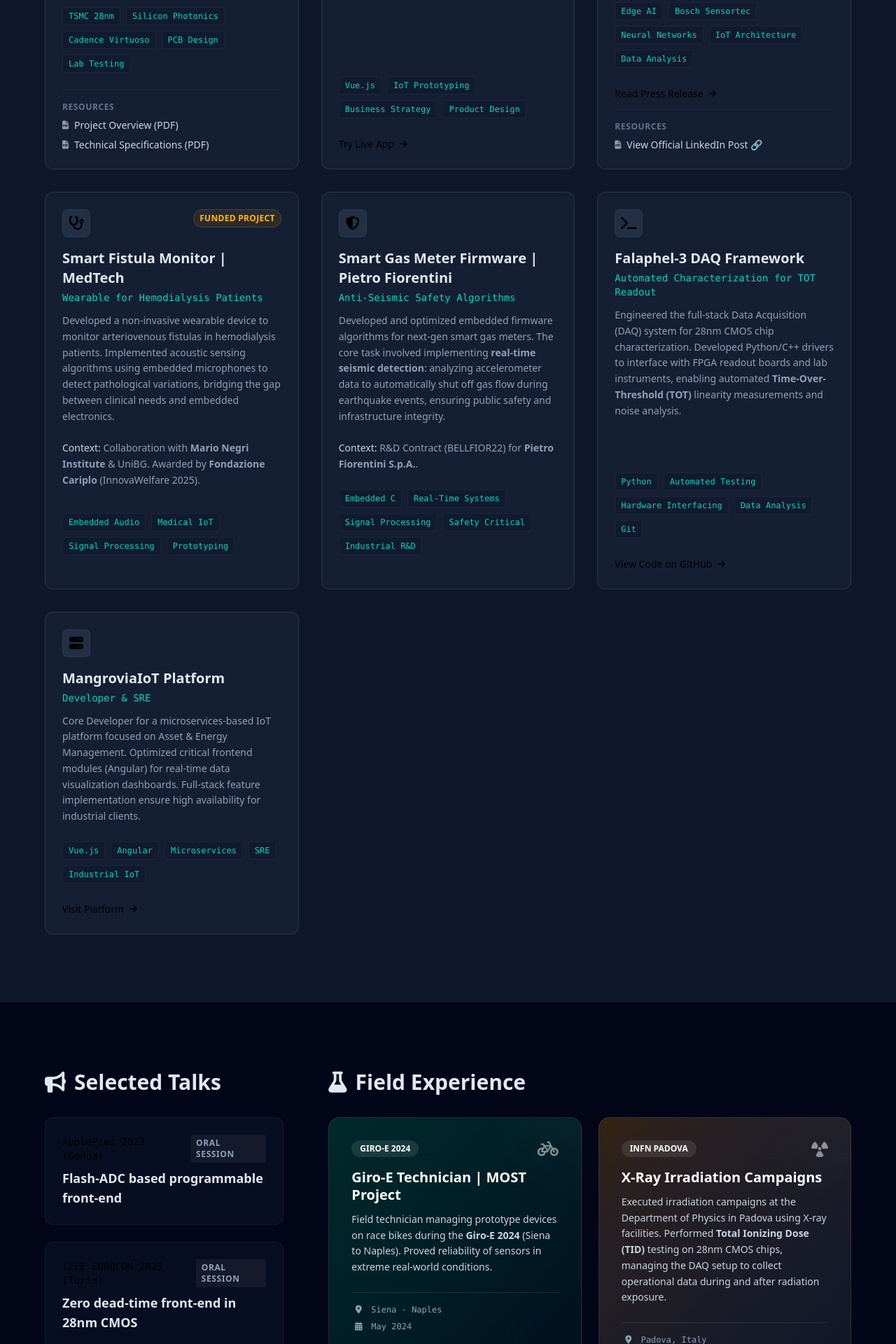
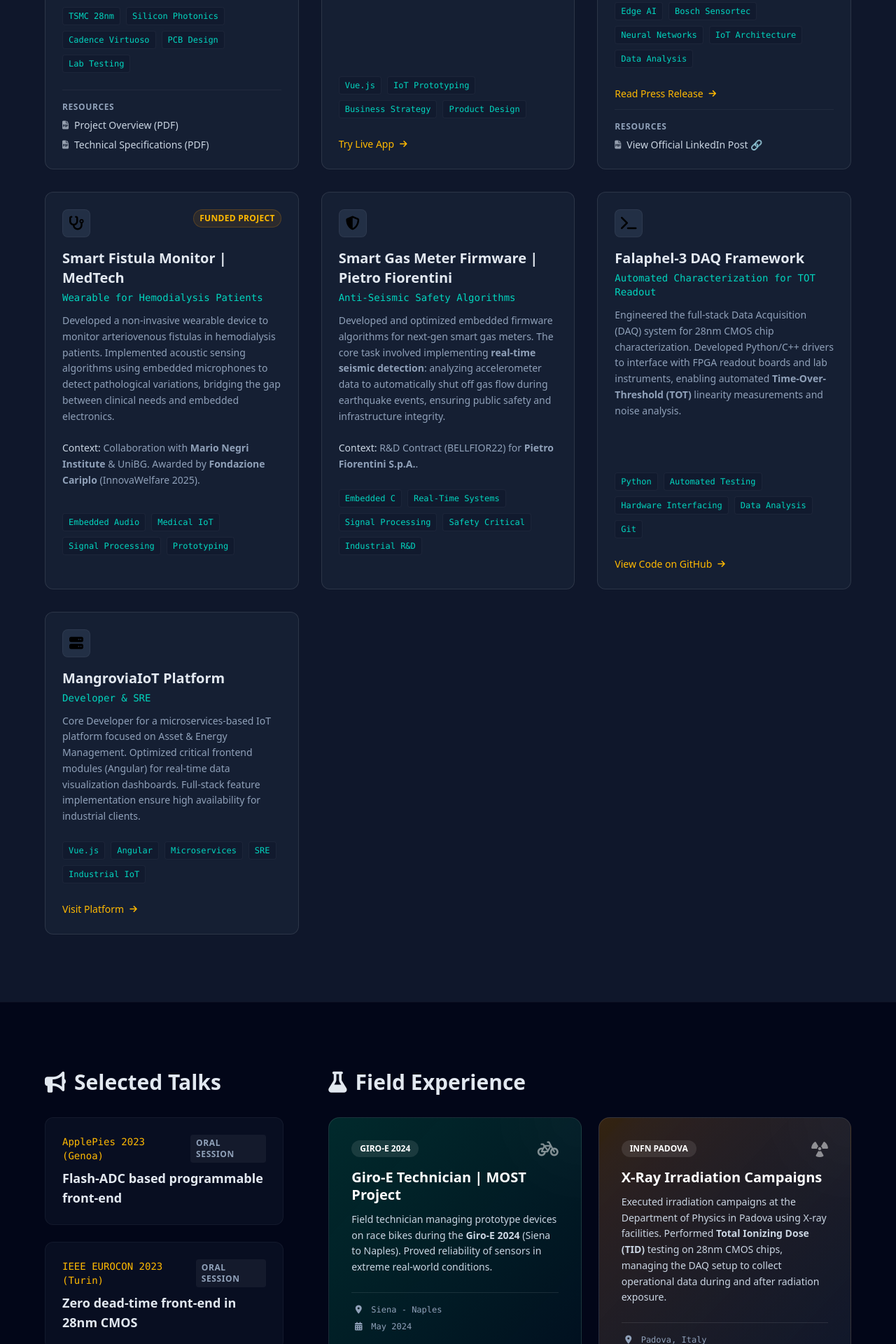
Before and after one commit to agalliani/agalliani.github.io, a Vue app: page / in a window 1280 px wide. Shown: the part 2180-4100 px from the top of the page at 70% size. Built offline with nearby package versions, Linux system fonts and the light colour scheme.

Commit message:
Improve accessibility: Increase text contrast for better readability

```diff
--- a/src/components/Footer.vue
+++ b/src/components/Footer.vue
@@ -24,7 +24,7 @@
             <i class="fas fa-envelope text-xl"></i>
           </div>
           <h3 class="text-slate-200 font-bold mb-1">Get in Touch</h3>
-          <span class="text-sm text-slate-500 group-hover:text-accent transition-colors">andreagalliani29@gmail.com</span>
+          <span class="text-sm text-slate-400 group-hover:text-amber-400 transition-colors">andreagalliani29@gmail.com</span>
         </a>
 
         <!-- LinkedIn -->
@@ -33,7 +33,7 @@
             <i class="fab fa-linkedin-in text-xl"></i>
           </div>
           <h3 class="text-slate-200 font-bold mb-1">Connect on LinkedIn</h3>
-          <span class="text-sm text-slate-500 group-hover:text-[#0077b5] transition-colors">View Profile</span>
+          <span class="text-sm text-slate-400 group-hover:text-[#0077b5] transition-colors">View Profile</span>
         </a>
 
         <!-- GitHub -->
@@ -42,12 +42,12 @@
             <i class="fab fa-github text-xl"></i>
           </div>
           <h3 class="text-slate-200 font-bold mb-1">Check Code</h3>
-          <span class="text-sm text-slate-500 group-hover:text-white transition-colors">Explore Repositories</span>
+          <span class="text-sm text-slate-400 group-hover:text-white transition-colors">Explore Repositories</span>
         </a>
       </div>
 
       <div class="text-center border-t border-white/5 pt-8">
-        <p class="text-slate-500 text-sm">
+        <p class="text-slate-400 text-sm">
           © {{ year }} Andrea Galliani. Ph.D. Candidate & Engineering Specialist.
         </p>
       </div>
--- a/src/components/ProjectCard.vue
+++ b/src/components/ProjectCard.vue
@@ -37,15 +37,15 @@
     </div>
 
     <div class="mt-auto space-y-3">
-      <a v-if="link" :href="link" target="_blank" class="inline-flex items-center text-sm text-accent hover:text-amber-400 font-medium transition-colors">
+      <a v-if="link" :href="link" target="_blank" class="inline-flex items-center text-sm text-amber-400 hover:text-amber-300 font-medium transition-colors">
         {{ linkLabel || 'View Project' }} <i class="fas fa-arrow-right ml-2 text-xs transition-transform group-hover:translate-x-1"></i>
       </a>
 
       <div v-if="links && links.length > 0" class="pt-4 border-t border-white/5">
-        <span class="text-xs font-bold text-slate-500 uppercase tracking-wider block mb-2">Resources</span>
+        <span class="text-xs font-bold text-slate-400 uppercase tracking-wider block mb-2">Resources</span>
         <div class="flex flex-col gap-2">
-          <a v-for="l in links" :key="l.label" :href="l.url" target="_blank" class="text-sm text-slate-300 hover:text-accent transition-colors flex items-center gap-2 group/link">
-            <i class="fas fa-file-pdf text-xs opacity-70 group-hover/link:text-accent"></i> {{ l.label }}
+          <a v-for="l in links" :key="l.label" :href="l.url" target="_blank" class="text-sm text-slate-300 hover:text-amber-400 transition-colors flex items-center gap-2 group/link">
+            <i class="fas fa-file-pdf text-xs opacity-70 group-hover/link:text-amber-400"></i> {{ l.label }}
           </a>
         </div>
       </div>
--- a/src/components/Publications.vue
+++ b/src/components/Publications.vue
@@ -64,14 +64,14 @@
           <div class="space-y-6">
             <div v-for="talk in talks" :key="talk.event" class="bg-slate-900/50 border border-white/5 p-6 rounded-xl hover:border-accent/30 transition-colors group">
               <div class="flex justify-between items-start mb-2">
-                <span class="text-accent font-mono text-sm">{{ talk.event }}</span>
+                <span class="text-amber-400 font-mono text-sm">{{ talk.event }}</span>
                 <span class="text-xs font-bold uppercase tracking-wider px-2 py-1 bg-white/5 rounded text-slate-400">{{ talk.type }}</span>
               </div>
-              <h3 class="text-lg font-bold text-slate-200 group-hover:text-accent transition-colors">{{ talk.topic }}</h3>
+              <h3 class="text-lg font-bold text-slate-200 group-hover:text-amber-400 transition-colors">{{ talk.topic }}</h3>
             </div>
           </div>
           <div class="mt-8">
-            <a href="https://scholar.google.com/citations?user=mReBtJQAAAAJ&hl=it" target="_blank" class="inline-flex items-center text-slate-400 hover:text-accent transition-colors font-medium">
+            <a href="https://scholar.google.com/citations?user=mReBtJQAAAAJ&hl=it" target="_blank" class="inline-flex items-center text-slate-400 hover:text-amber-400 transition-colors font-medium">
               View Full Publication List <i class="fas fa-external-link-alt ml-2 text-xs"></i>
             </a>
           </div>
```
